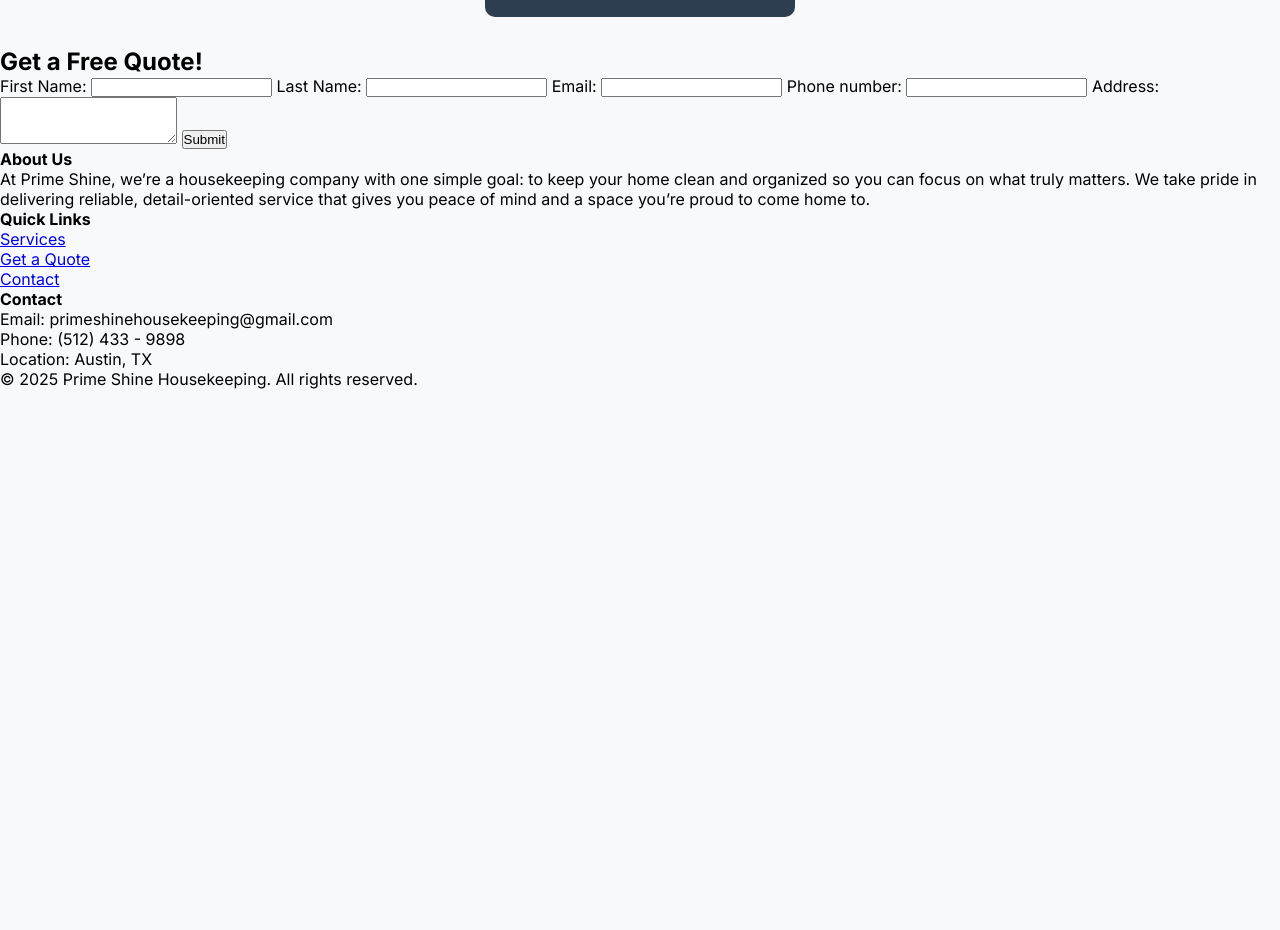
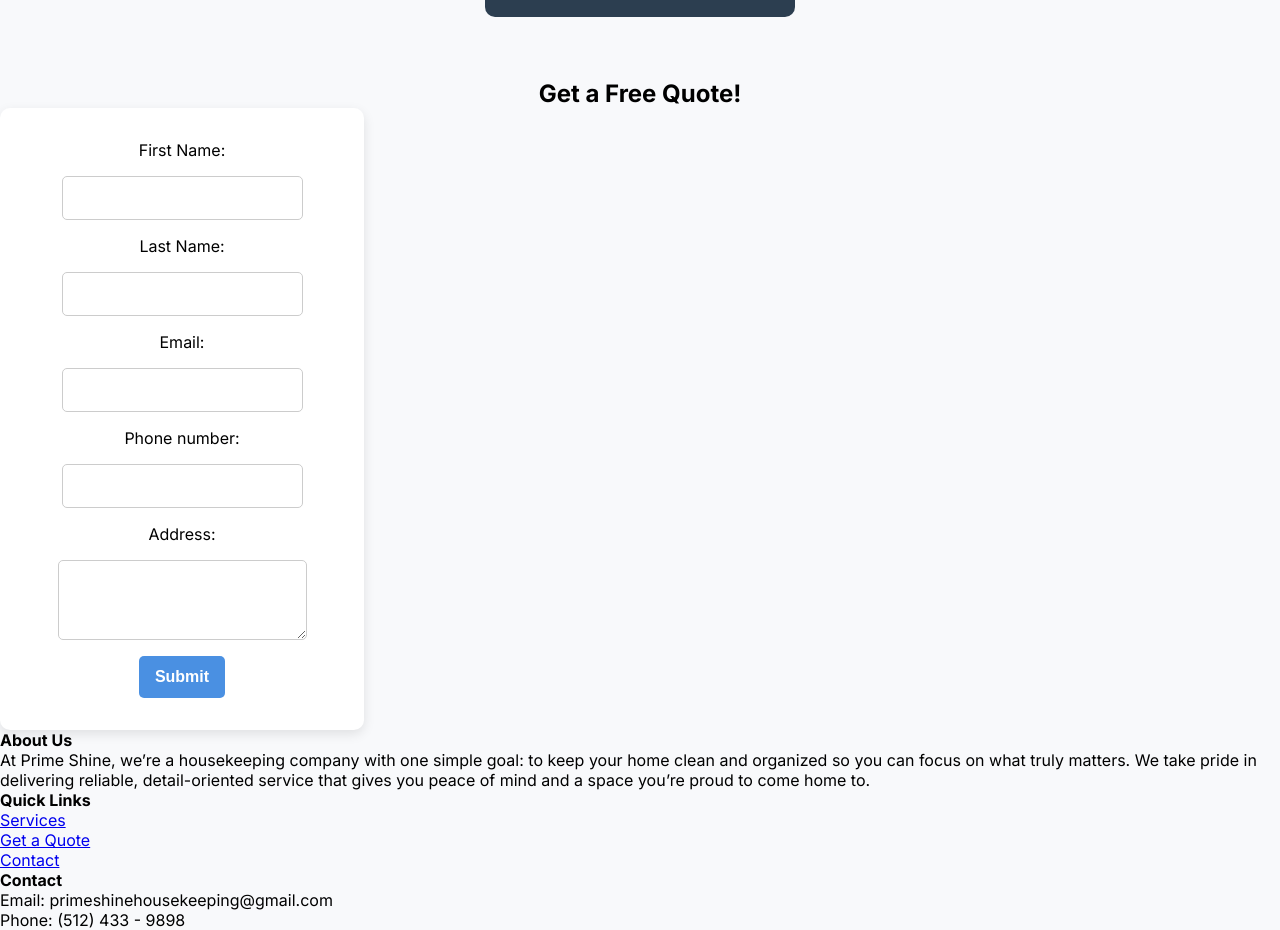
Before and after one commit to JMG002050/PrimeShine-Services-, a plain HTML site: page index.html in a window 1280 px wide. Shown: the part 2178-3108 px from the top of the page. Before the commit the page ends 2567 px from the top, so only its background shows below. Drawn offline with Linux system fonts and the light colour scheme.

Commit message:
Get a quote form style started not done yet

```diff
--- a/index.html
+++ b/index.html
@@ -102,19 +102,19 @@
 
   <section class="testimonials">
   <div class="here reviews">
-    <img src="./resources/images/person-1.jpg"> <!-- Picture of a person -->
-    <img class="star" src="./resources/images/stars.png"> <!-- Starts given -->
+    <img src="./resources/images/person-1.jpg">
+    <img class="star" src="./resources/images/stars.png">
     <p>"Always on time, extremely respectful." —— Kevin J.</p>
   </div>
 
   <div class="here reviews">
-    <img src="./resources/images/person-2.jpg"> <!-- Picture of a person -->
+    <img src="./resources/images/person-2.jpg">
     <img class="star" src="./resources/images/stars.png">
     <p>"They are amazing! My place never looked better."" —— Sarah L.</p>
   </div>
 
   <div class="here reviews">
-    <img src="./resources/images/person-3.jpg"> <!-- Picture of a person -->
+    <img src="./resources/images/person-3.jpg">
     <img class="star" src="./resources/images/stars.png">
     <p>"Great work and excellent communication." —— Ashlet P.</p>
   </div>
@@ -122,8 +122,10 @@
 
 
   <!-- GET A QUOTE FORM -->
-  <h2>Get a Free Quote!</h2>
-  <form>
+  <div class="quote">
+      <h2>Get a Free Quote!</h2>
+  </div>
+  <form class="form">
     <label for="firstName">First Name:</label>
     <input type="text" id="firstName" name="firstName" required>
 
--- a/styles.css
+++ b/styles.css
@@ -215,3 +215,60 @@ text-align: center;
   width: 0px;
   padding: 0;
 }
+
+/* GET A QUOTE FORM  */
+.quote {
+  display: flex;
+  justify-content: center;
+  margin-top: 2rem;
+
+}
+
+.form {
+  display: flex;
+  flex-direction: column;
+  justify-content: center;
+  align-items: center;
+  background-color: #ffffff;
+  padding: 2rem;
+  color: #000000;
+  font-family: 'Inter', sans-serif;
+  border-radius: 10px;
+  box-shadow: 0 4px 12px rgba(0, 0, 0, 0.1);
+  font-family: 'Inter', sans-serif;
+  width: 300px;
+  gap: 1rem;
+}
+
+
+.form input,
+.form textarea {
+  padding: 0.75rem 1rem;
+  border-radius: 5px;
+  border: 1px solid #ccc;
+  font-size: 1rem;
+  outline: none;
+  transition: border 0.3s;
+}
+
+.form input:focus,
+.form textarea:focus {
+  border-color: #4A90E2;
+}
+
+
+.form button {
+  padding: 0.75rem 1rem;
+  background-color: #4A90E2;
+  color: #ffffff;
+  border: none;
+  border-radius: 5px;
+  font-weight: bold;
+  font-size: 1rem;
+  cursor: pointer;
+  transition: background-color 0.3s;
+}
+
+.form button:hover {
+  background-color: #357ABD;
+}
```
